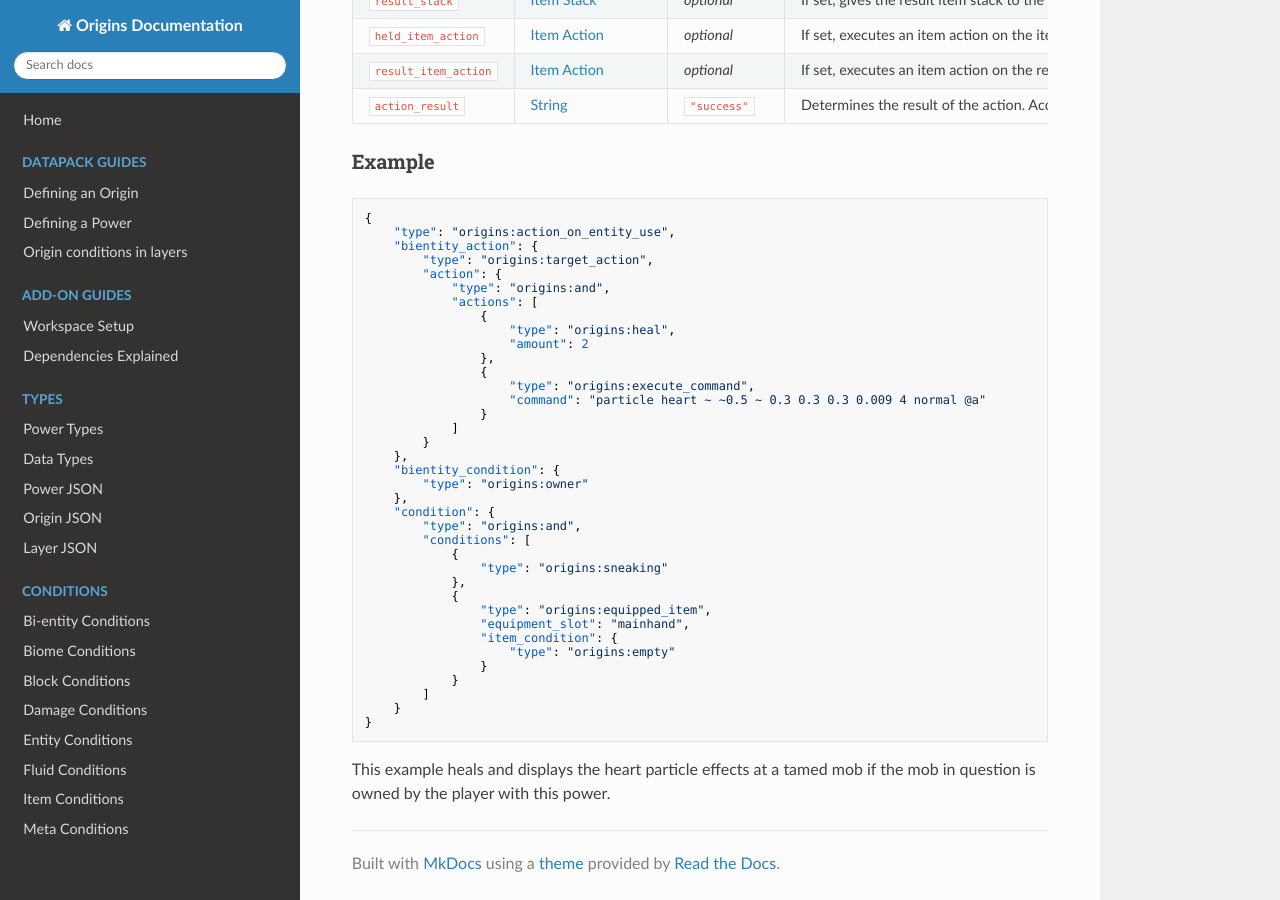
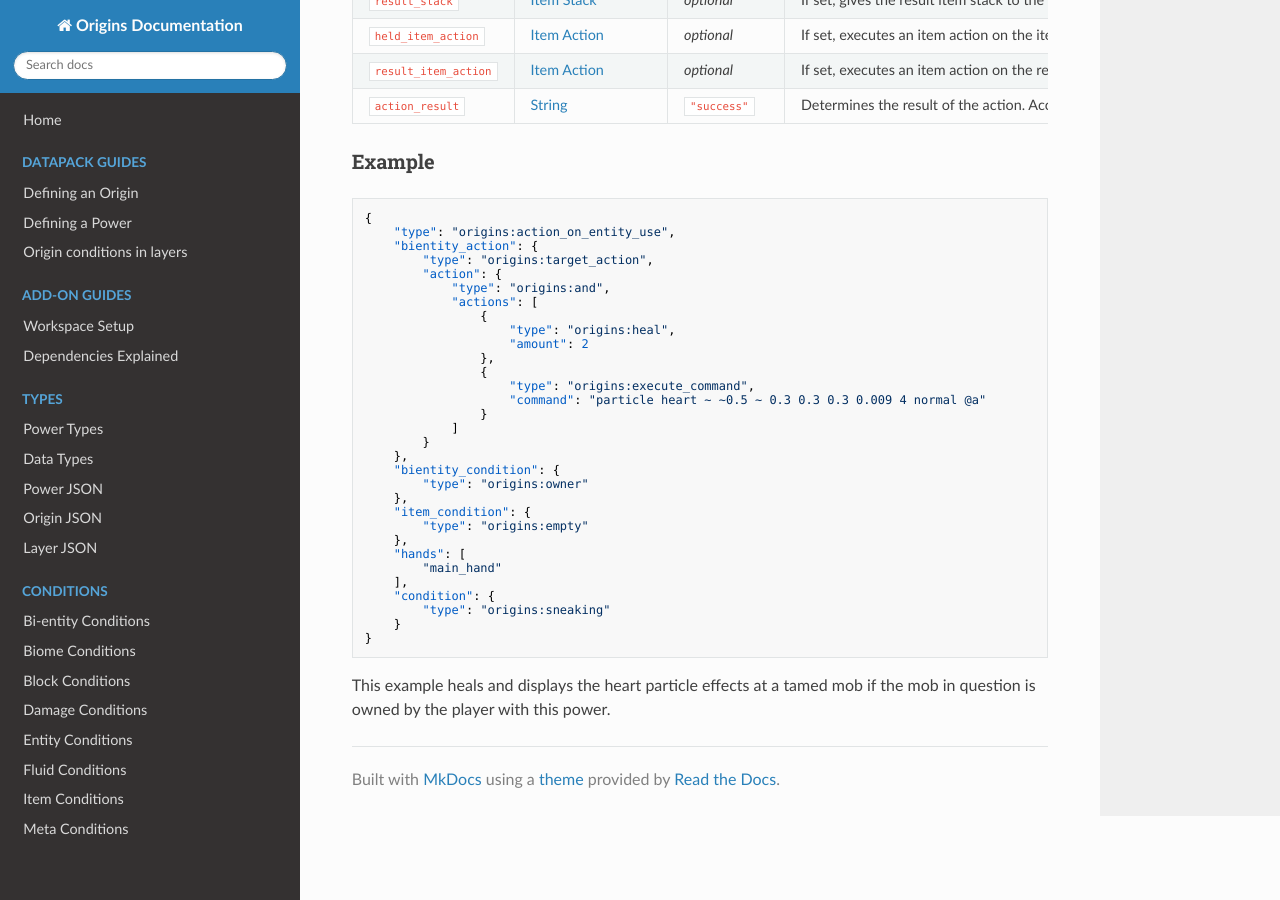
Before and after one commit to apace100/origins-docs, an MkDocs documentation site: the page built from docs/power_types/action_on_entity_use.md, in a window 1280 px wide and 900 px high, scrolled down 649 px. Built offline with MkDocs 1.6.1, drawn with Linux system fonts in a browser that asks for light colours; nearby versions of some CDN libraries.

Commit message:
Changed the example in `action_on_entity_use.md`

````diff
--- a/docs/power_types/action_on_entity_use.md
+++ b/docs/power_types/action_on_entity_use.md
@@ -46,20 +46,14 @@ Field | Type | Default | Description
     "bientity_condition": {
         "type": "origins:owner"
     },
+    "item_condition": {
+        "type": "origins:empty"
+    },
+    "hands": [
+        "main_hand"
+    ],
     "condition": {
-        "type": "origins:and",
-        "conditions": [
-            {
-                "type": "origins:sneaking"
-            },
-            {
-                "type": "origins:equipped_item",
-                "equipment_slot": "mainhand",
-                "item_condition": {
-                    "type": "origins:empty"
-                }
-            }
-        ]
+        "type": "origins:sneaking"
     }
 }
 ```
````
